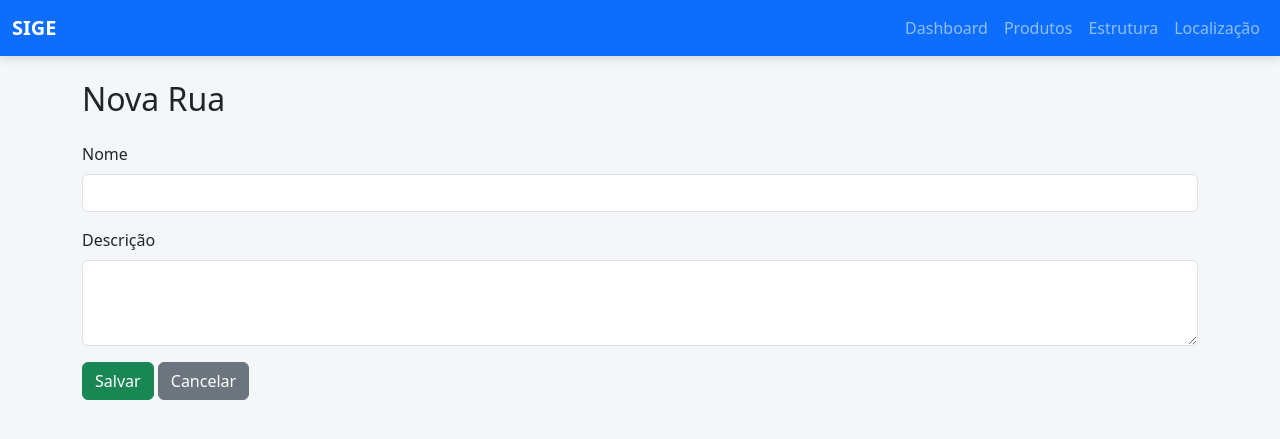
After one commit to renrfl/SIGE, a Flask app: template app/templates/rua/form.html in a window 1280 px wide. The commit adds this page. Shown: the top 439 px of the page. Run offline with Flask 3, Linux system fonts and the light colour scheme; the template is opened without the code that fills it, so the values that code supplies are empty.

Commit message:
- Evolução do SIGE

```diff
--- a/app/__init__.py
+++ b/app/__init__.py
@@ -19,8 +19,10 @@ def create_app():
 
     from app.routes.home import home_bp
     from app.routes.estrutura import estrutura_bp
+    from app.routes.rua import rua_bp
 
     app.register_blueprint(home_bp)
     app.register_blueprint(estrutura_bp)
+    app.register_blueprint(rua_bp)
 
     return app
--- a/app/models/__init__.py
+++ b/app/models/__init__.py
@@ -4,3 +4,5 @@ from .predio import Predio
 from .modulo import Modulo
 from .nivel import Nivel
 from .posicao import Posicao
+from .produto import Produto
+from .produto_endereco import ProdutoEndereco
--- /dev/null
+++ b/app/routes/rua.py
@@ -0,0 +1,4 @@
+from flask import Blueprint
+
+
+rua_bp = Blueprint("rua", __name__)
--- a/app/templates/base.html
+++ b/app/templates/base.html
@@ -55,7 +55,7 @@ SIGE
 
 <li class="nav-item">
 
-<a class="nav-link" href="/estrutura">Estrutura</a>
+<a class="nav-link" href="{{ url_for('estrutura.estrutura') }}">Estrutura</a>
 
 </li>
 
@@ -67,7 +67,7 @@ SIGE
 
 <li class="nav-item">
 
-<a class="nav-link" href="#">Inventário</a>
+<!-- <a class="nav-link" href="#">Inventário</a> -->
 
 </li>
 
--- /dev/null
+++ b/app/templates/rua/form.html
@@ -0,0 +1,74 @@
+{% extends "base.html" %}
+
+{% block title %}
+
+{% if rua %}
+Editar Rua
+{% else %}
+Nova Rua
+{% endif %}
+
+{% endblock %}
+
+{% block content %}
+
+<h2 class="mb-4">
+
+{% if rua %}
+Editar Rua
+{% else %}
+Nova Rua
+{% endif %}
+
+</h2>
+
+<form method="POST">
+
+    <div class="mb-3">
+
+        <label class="form-label">
+
+            Nome
+
+        </label>
+
+        <input
+            type="text"
+            name="nome"
+            class="form-control"
+            value="{{ rua.nome if rua else '' }}"
+            required>
+
+    </div>
+
+    <div class="mb-3">
+
+        <label class="form-label">
+
+            Descrição
+
+        </label>
+
+        <textarea
+            name="descricao"
+            class="form-control"
+            rows="3">{{ rua.descricao if rua else '' }}</textarea>
+
+    </div>
+
+    <button class="btn btn-success">
+
+        Salvar
+
+    </button>
+
+    <a href="{{ url_for('rua.listar') }}"
+       class="btn btn-secondary">
+
+        Cancelar
+
+    </a>
+
+</form>
+
+{% endblock %}
```
Also changed, not shown: app/models/produto.py (added, +44 -0 lines), app/models/produto_endereco.py (added, +33 -0 lines), app/templates/rua/listar.html (added, +67 -0 lines), config.py (+6 -1 lines), app/models/empresa.py (line endings or trailing spaces).
